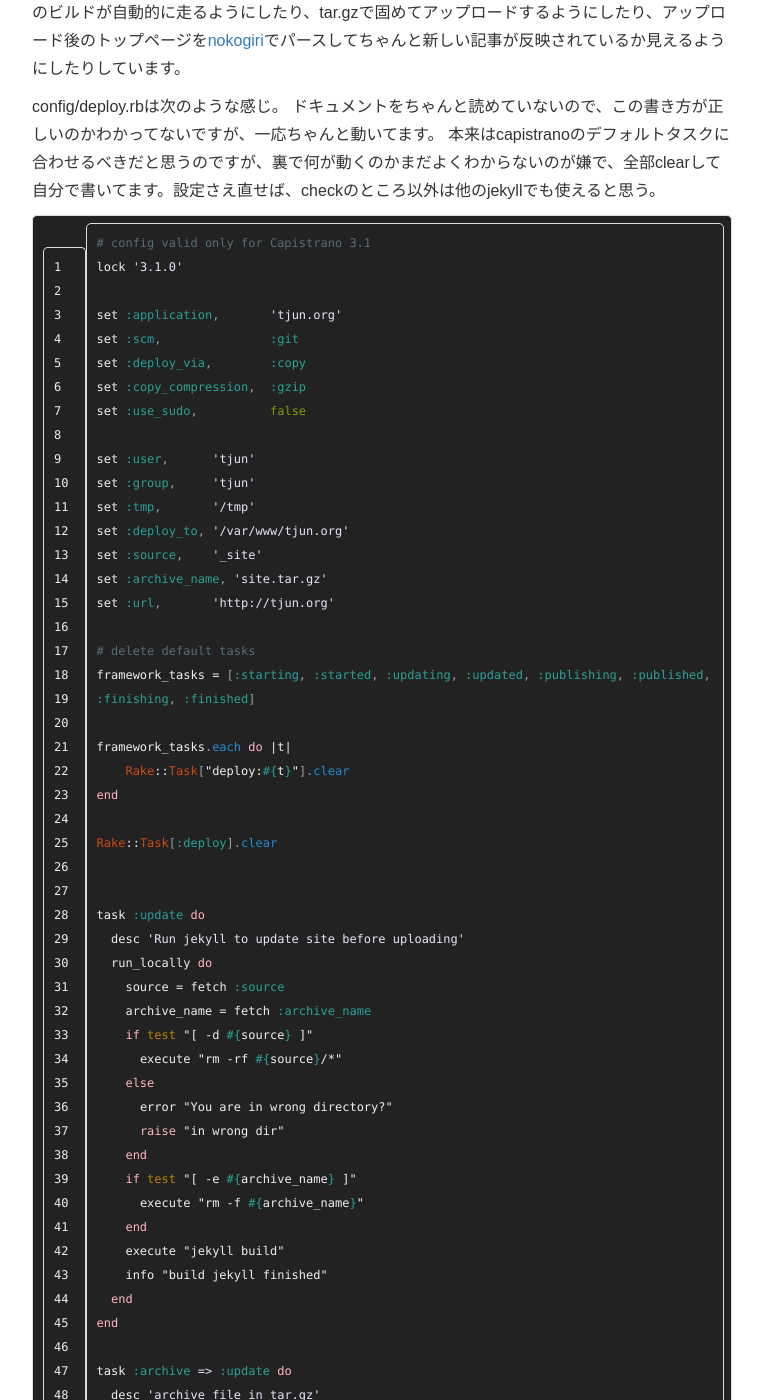
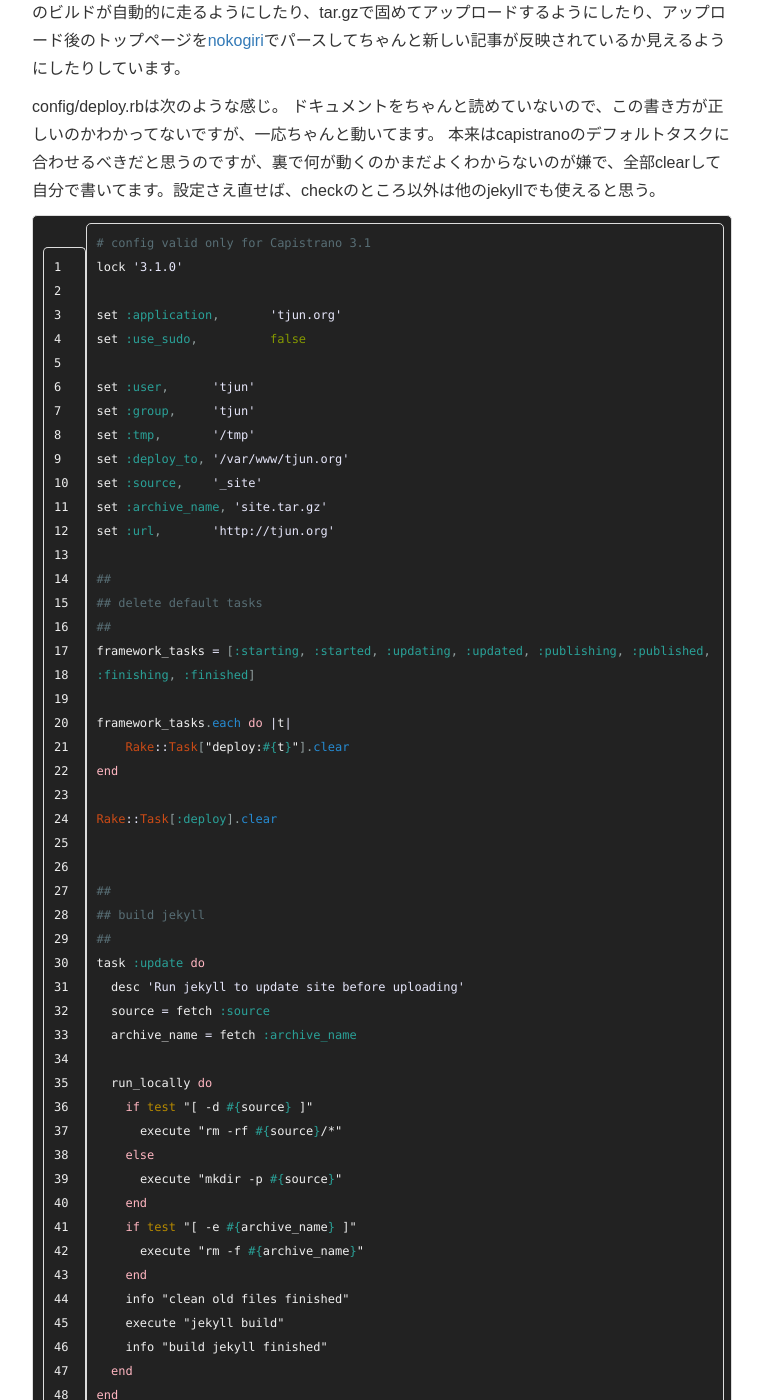
Before and after one commit to tjun/myblog, a Jekyll site: the page built from _posts/2014-02-11-capistrano.markdown, in a window 1280 px wide and 1400 px high, scrolled down 592 px. Shown: the whole window, without its empty margins (258-1021 px from the left). Built offline with Jekyll 4.4.1, drawn with Linux system fonts in a browser that asks for light colours; nearby versions of some CDN libraries; Markdown is read by kramdown in place of the engine named in the settings; comment, search, counter and statistics services are not loaded; some of the changed text lies outside the part shown.

Commit message:
update deploy.rb. add logs, add comment and update cleanup task to clean the remote server.

```diff
--- a/_posts/2014-02-11-capistrano.markdown
+++ b/_posts/2014-02-11-capistrano.markdown
@@ -28,9 +28,6 @@
 lock '3.1.0'
 
 set :application,       'tjun.org'
-set :scm,               :git
-set :deploy_via,        :copy
-set :copy_compression,  :gzip
 set :use_sudo,          false
 
 set :user,      'tjun'
@@ -41,7 +38,9 @@
 set :archive_name, 'site.tar.gz'
 set :url,       'http://tjun.org'
 
-# delete default tasks
+##
+## delete default tasks
+##
 framework_tasks = [:starting, :started, :updating, :updated, :publishing, :published, :finishing, :finished]
 
 framework_tasks.each do |t|
@@ -51,36 +50,46 @@
 Rake::Task[:deploy].clear
 
 
+##
+## build jekyll
+##
 task :update do
   desc 'Run jekyll to update site before uploading'
+  source = fetch :source
+  archive_name = fetch :archive_name
+
   run_locally do
-    source = fetch :source
-    archive_name = fetch :archive_name
     if test "[ -d #{source} ]"
       execute "rm -rf #{source}/*"
     else
-      error "You are in wrong directory?"
-      raise "in wrong dir"
+      execute "mkdir -p #{source}"
     end
     if test "[ -e #{archive_name} ]"
       execute "rm -f #{archive_name}"
     end
+    info "clean old files finished"
     execute "jekyll build"
     info "build jekyll finished"
   end
 end
 
+##
+## create tar.gz
+##
 task :archive => :update do
   desc 'archive file in tar.gz'
+  source = fetch :source
+  archive_name = fetch :archive_name
+
   run_locally do
-    source = fetch :source
-    archive_name = fetch :archive_name
-
     execute "tar zcf #{archive_name} #{source}"
     info "create #{archive_name}"
   end
 end
 
+##
+## upload and deploy
+##
 task :deploy => :archive do
   archive_file = fetch :archive_name
   deploy_to = fetch :deploy_to
@@ -94,14 +103,19 @@
       info "No previous release exists"
     end
 
+    info "upload #{archive_file}"
     upload! archive_file, tmp
     execute "cd #{tmp} && tar zxf #{archive_file} && mv #{source}/* #{deploy_to} && ls #{deploy_to}"
   end
 end
 
+##
+## check the recent post on top page
+##
 task :check do
   desc 'check recent post uploaded'
   url = fetch :url
+
   run_locally do
     info 'show recent posts on toppage'
     html = Nokogiri::HTML(open(url))
@@ -115,12 +129,23 @@
   end
 end
 
+##
+## clean up files on local and remote
+##
 task :cleanup do
   source = fetch :source
   archive_name = fetch :archive_name
+  tmp = fetch :tmp
+
   run_locally do
+    info "clean up local build"
     execute "rm -rf #{source}/*"
     execute "rm -f #{archive_name}"
+  end
+
+  on roles(:web) do
+    info "clean up remote tmp file"
+    execute "cd #{tmp} && rm -f #{archive_name} && rm -rf #{source}"
   end
 end
 
```
Also changed, not shown: config/deploy.rb (+36 -12 lines).
